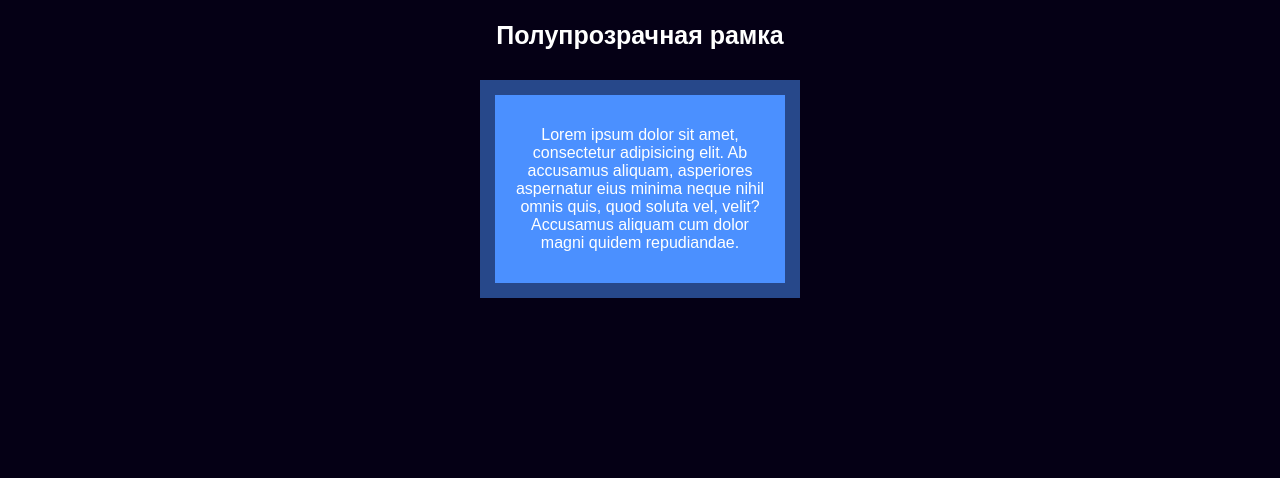
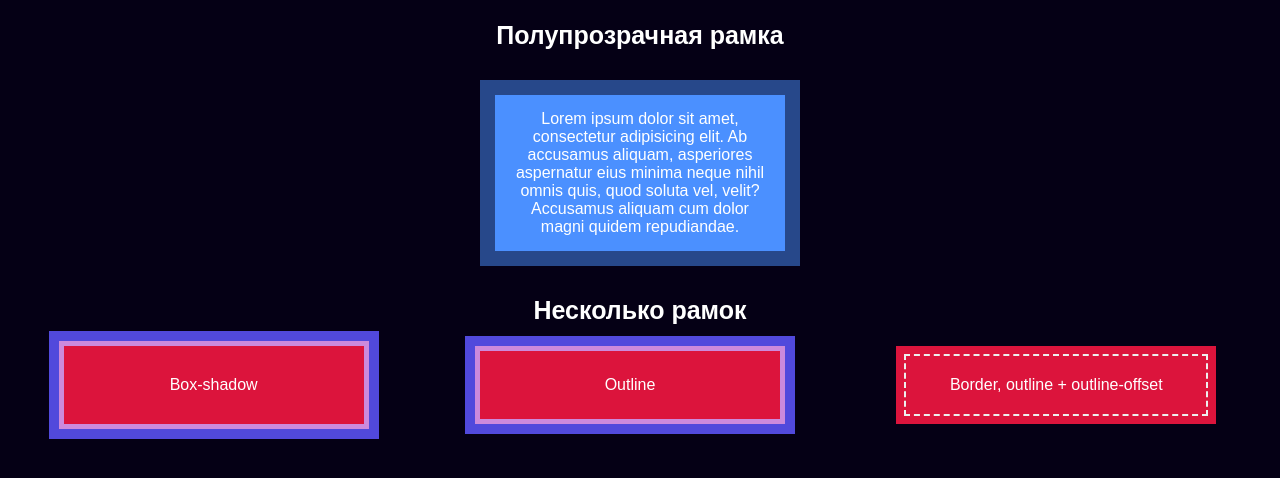
Before and after one commit to yermashkevich/cssSecrets, a plain HTML site: page index.html in a window 1280 px wide. Drawn offline with Linux system fonts and the light colour scheme.

Commit message:
Multiple borders

```diff
--- a/css/styles.css
+++ b/css/styles.css
@@ -7,6 +7,11 @@ body {
 
 h2 {
     font-size: 25px;
+}
+
+p {
+    padding: 0;
+    margin: 0;
 }
 
 .frame-element {
@@ -19,3 +24,32 @@ h2 {
     -moz-background-clip: no-clip;
     background-clip: padding-box;
 }
+
+.flex-wrap {
+    display: flex;
+    justify-content: space-around;
+}
+
+.multiply-border {
+    background-color: crimson;
+    padding: 20px 25px;
+    width: 250px;
+    display: flex;
+    align-items: center;
+    justify-content: center;
+}
+
+.multiply-border-shadow {
+    box-shadow: 0 0 0 5px #CC8ADC, 0 0 0 15px #5149DC;
+}
+
+.multiply-border-outline {
+    border: 5px solid #CC8ADC;
+    outline: 10px solid #5149DC;
+}
+
+.multiply-border-dashed {
+    border: 10px solid transparent;
+    outline: 2px dashed #eeeeee;
+    outline-offset: -10px;
+}
--- a/index.html
+++ b/index.html
@@ -14,5 +14,23 @@
             Lorem ipsum dolor sit amet, consectetur adipisicing elit. Ab accusamus aliquam, asperiores aspernatur eius minima neque nihil omnis quis, quod soluta vel, velit? Accusamus aliquam cum dolor magni quidem repudiandae.
         </p>
     </div>
+    <h2>Несколько рамок</h2>
+    <div class="flex-wrap">
+        <div class="multiply-border multiply-border-shadow">
+            <p class="frame-element__text">
+                Box-shadow
+            </p>
+        </div>
+        <div class="multiply-border multiply-border-outline">
+            <p class="frame-element__text">
+                Outline
+            </p>
+        </div>
+        <div class="multiply-border multiply-border-dashed">
+            <p class="frame-element__text">
+                Border, outline + outline-offset
+            </p>
+        </div>
+    </div>
 </body>
 </html>
```
